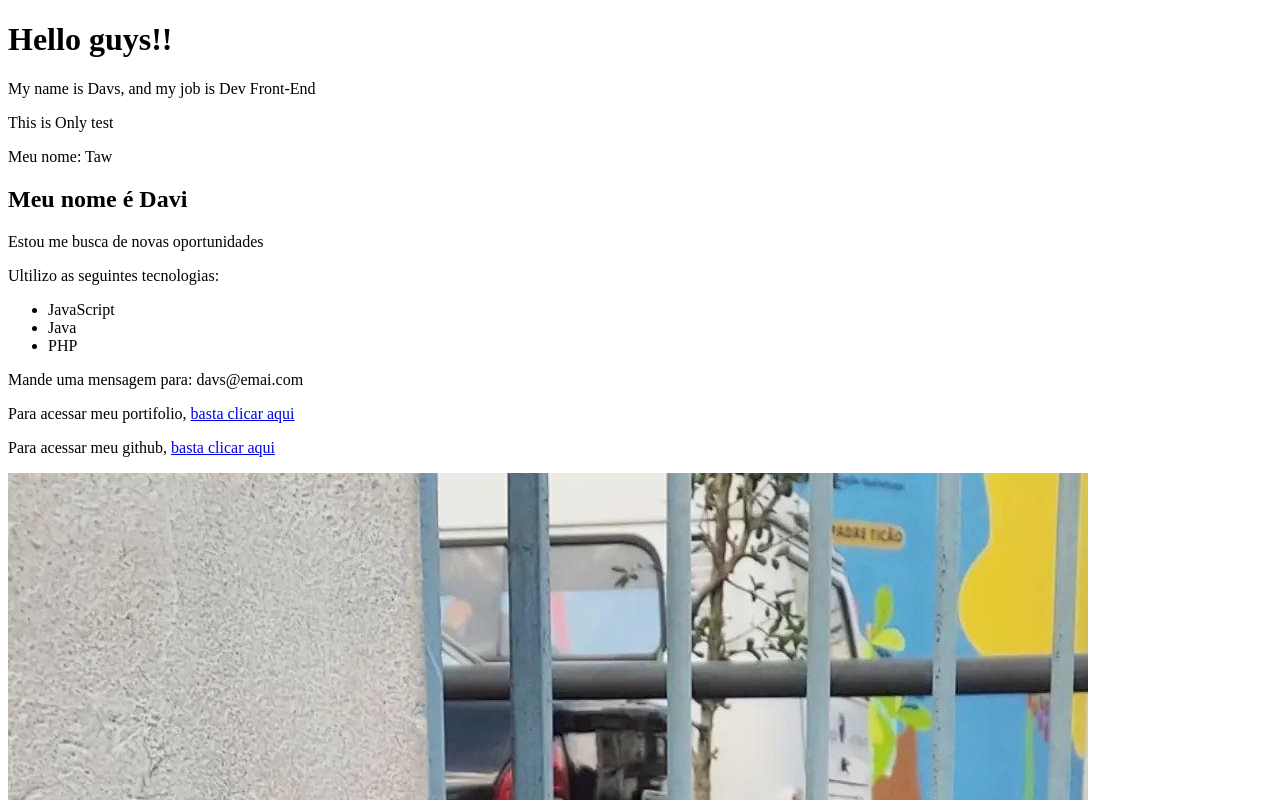
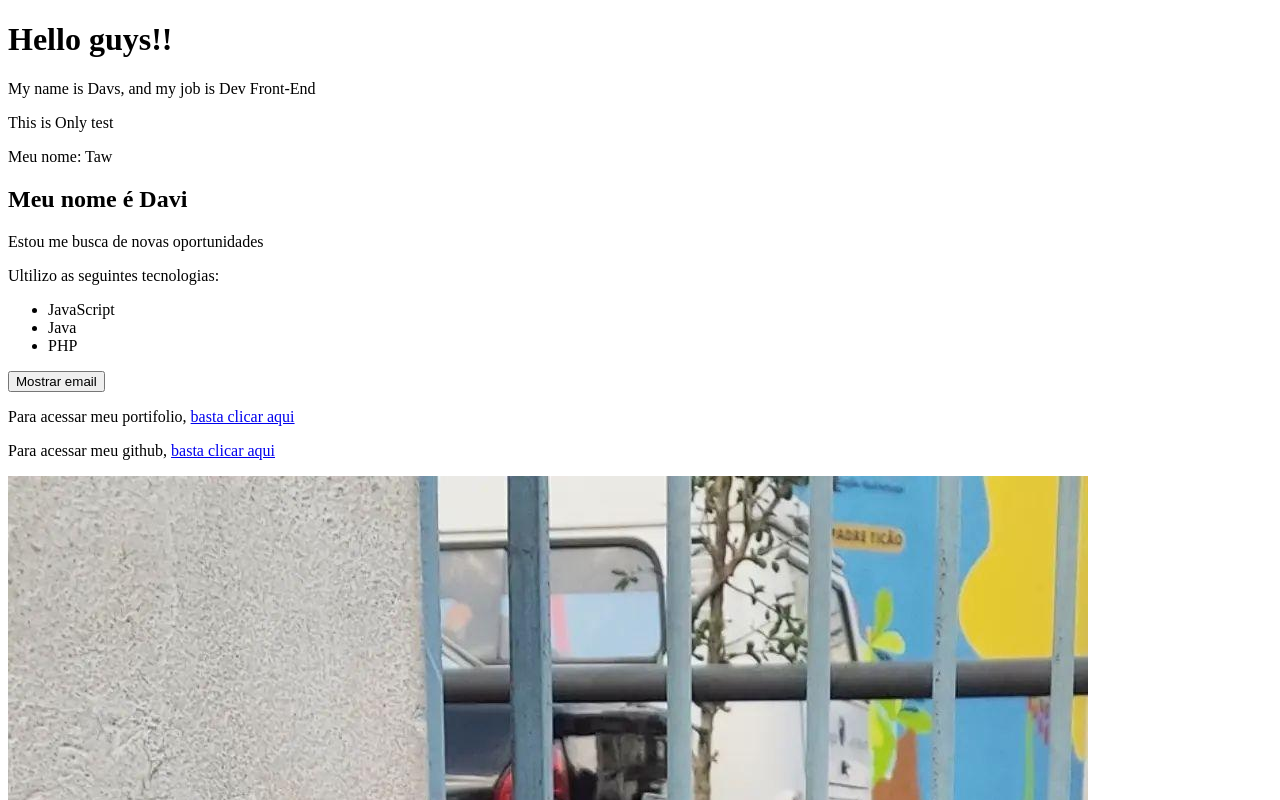
Before and after one commit to Davs06/app_vue_hora-de-codar, a Vue app: page / in a window 1280 px wide. Shown: the top 800 px of the page. Built offline with nearby package versions, Linux system fonts and the light colour scheme.

Commit message:
usando metodos

```diff
--- a/src/components/INfoPessoa.vue
+++ b/src/components/INfoPessoa.vue
@@ -11,32 +11,54 @@
       <li>PHP</li>
     </ul>
 
+    <div>
+      <button @click="showEmail">{{ txt_btn }}</button>
+    </div>
+
     <p v-show="mostrar_email">Mande uma mensagem para: {{ email }}</p>
-    <p>Para acessar meu portifolio, <a v-bind:href="meu_portifolio" target="_blank">basta clicar aqui </a></p> <!-- Usar v-bind para links de outras pag-->
-    <p>Para acessar meu github, <a v-bind:href="meu_github" target="_blank">basta clicar aqui </a></p> <!-- Usar v-bind para links de outras pag-->
+    <p>
+      Para acessar meu portifolio,
+      <a v-bind:href="meu_portifolio" target="_blank">basta clicar aqui </a>
+    </p>
+    <!-- Usar v-bind para links de outras pag-->
+    <p>
+      Para acessar meu github,
+      <a v-bind:href="meu_github" target="_blank">basta clicar aqui </a>
+    </p>
+    <!-- Usar v-bind para links de outras pag-->
 
-    <Picture/>
-
+    <Picture />
   </div>
 </template>
 
 <script>
-import Picture from './Picture.vue';
-
+import Picture from "./Picture.vue";
 
 export default {
   name: "InfoPessoa",
   components: {
-    Picture
+    Picture,
   },
   data() {
     return {
       in_job: false,
       email: "davs@emai.com",
-      mostrar_email: true,
-      meu_portifolio: 'https://portifolio-davs.netlify.app',
-      meu_github: 'https://github.com/Davs06'
+      mostrar_email: false,
+      meu_portifolio: "https://portifolio-davs.netlify.app",
+      meu_github: "https://github.com/Davs06",
+      txt_btn: "Mostrar email",
     };
+  },
+  methods: {
+    showEmail() {
+      this.mostrar_email = !this.mostrar_email;
+
+      if (!this.mostrar_email) {
+        this.txt_btn = "Mostrar email";
+      } else {
+        this.txt_btn = "Esconder email";
+      }
+    },
   },
 };
 </script>
```
